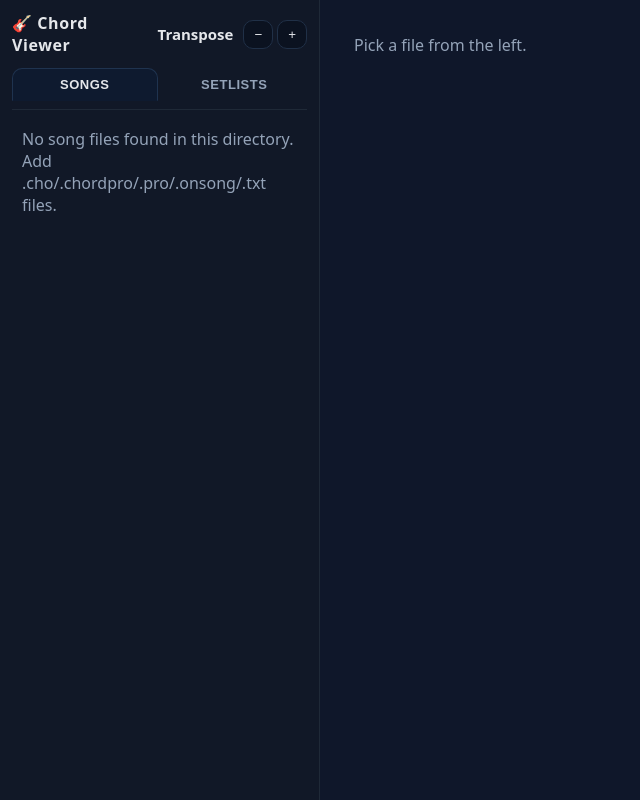
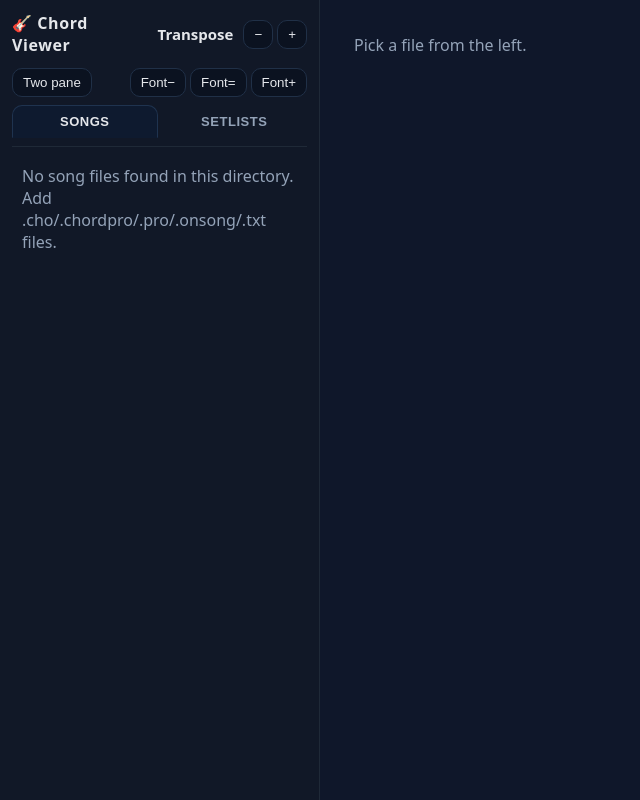
Before and after one commit to alexj136/offsong, a Flask app: page / in a window 1280 px wide. Shown: the whole page, without its empty margins (0-640 px from the left). Run offline with Flask 3, Linux system fonts and the light colour scheme; data that the repository does not hold is empty.

Commit message:
Chords always spaced apart, with hyphens in stretched mid-word gaps. Two pane mode that wraps only between sections. Font size controls.

```diff
--- a/app.py
+++ b/app.py
@@ -13,7 +13,7 @@ and automatically updates the rendering when the underlying file changes.
   - Inline [Chord] notation with clean, readable styling
   - Optional transposition via query string (?transpose=+2 or ?transpose=-3)
   - Live reload in the browser when the file changes (via Server‑Sent Events + watchdog)
-  - Client-side setlists (YAML in localStorage): name, date, note, and songs[{path, key, note}]; no server writes
+  - Client-side setlists (YAML in localStorage): name, date, note, and songs[{path, key, note, font_offset, two_pane}]; no server writes
 
 - Quick start
   1) Install deps:  pip install flask watchdog
--- a/static/css/app.css
+++ b/static/css/app.css
@@ -22,6 +22,11 @@ h1.title { margin: 0 0 6px 0; font-size: 28px; letter-spacing: .5px; }
 .song-body { white-space: pre-wrap; font-family: ui-monospace, SFMono-Regular, Menlo, Monaco, Consolas, "Liberation Mono", "Courier New", monospace; font-size: 18px; line-height: 1.9; }
 .line { position: relative; }
 .chord { position: relative; top: -1.15em; font-weight: 700; padding: 0 2px; }
+.chords, .chords_chorus, .chords_tab, .chords_chorus_tab { padding-right: 0.75em; }
+/* Mid-word chord: the hyphen filler has zero intrinsic width, so it never widens the
+   column itself; it only grows into (and shows a hyphen in) space the chord forced. */
+.syllable { display: flex; }
+.syllable .hyphen { flex: 1 0 0; width: 0; overflow: hidden; text-align: center; }
 .comment { color: var(--accent-2); margin: 6px 0; font-style: italic; }
 .section { border-left: 3px solid var(--accent); padding-left: 10px; margin: 10px 0; background: rgba(56, 189, 248, 0.06); border-radius: 6px; }
 .section.bridge { border-color: var(--accent-2); background: rgba(167, 139, 250, 0.06); }
@@ -37,6 +42,25 @@ h1.title { margin: 0 0 6px 0; font-size: 28px; letter-spacing: .5px; }
 .key-display { display: flex; flex-direction: column; font-size: 13px; color: var(--muted); }
 .key-main { font-size: 15px; color: var(--fg); font-weight: 600; }
 .transpose-buttons { display: flex; gap: 4px; }
+.view-controls { display: flex; align-items: center; gap: 8px; }
+.view-controls .transpose-buttons { margin-left: auto; }
+button[aria-pressed="true"] { background: #0e1a2f; border-color: var(--accent); color: var(--accent); }
+#song { font-size: calc(12pt + var(--font-offset, 0) * 1pt); }
+
+/* Two pane mode: song fills the remaining height and flows into a second column
+   instead of scrolling. Anything beyond two columns is clipped. */
+main.two-pane { overflow: hidden; }
+main.two-pane #song {
+  flex: 1 1 auto; min-height: 0; overflow: hidden;
+  column-count: 2; column-fill: auto; column-gap: 32px; column-rule: 1px solid #1f2937;
+}
+/* Only wrap between sections. If a section is taller than a column it still has to
+   split, but never through a chord line or straight after a heading. */
+main.two-pane #song .song-section, main.two-pane #song table,
+main.two-pane #song h1, main.two-pane #song h2 { break-inside: avoid; }
+main.two-pane #song h1, main.two-pane #song h2, main.two-pane #song h4 { break-after: avoid; }
+/* display: flow-root stops the first heading's top margin leaking out of its section. */
+main.two-pane #song .song-section { display: flow-root; }
 button { background: #0b1220; color: var(--fg); border: 1px solid #203047; border-radius: 10px; padding: 6px 10px; cursor: pointer; }
 button:hover { background: #0e1a2f; }
 button.danger { border-color: #7f1d1d; color: #fca5a5; }
--- a/static/js/app.js
+++ b/static/js/app.js
@@ -5,6 +5,8 @@
   };
   const NOTE_SHARP = ["C","C#","D","D#","E","F","F#","G","G#","A","A#","B"];
   const INDEX_KEY = "offsong:setlists:index";
+  const FONT_MIN = -8;  // points relative to the default song font size
+  const FONT_MAX = 24;
   const FILE_PREFIX = "offsong:setlist:file:";
 
   const urlParams = new URLSearchParams(window.location.search);
@@ -16,15 +18,19 @@
   let lastSetlistSongIndex = null; // remembered across Songs-tab browsing
   let songLoadId = 0; // ignores stale openSong/meta callbacks
   let renderId = 0; // ignores stale /render responses
+  let fontOffset = 0; // points above/below default; persisted per setlist song only
+  let twoPane = false; // two-column song view; persisted per setlist song only
 
   const btnDown = document.getElementById("down");
   const btnUp = document.getElementById("up");
   const songEl = document.getElementById("song");
+  const mainEl = songEl.closest("main");
+  const twoPaneBtn = document.getElementById("two-pane-toggle");
   const keyMain = document.getElementById("key-main");
   const fileLinks = document.querySelectorAll("#panel-songs .file");
   let es = null;
 
-  // ---- YAML codec for setlist files: name / date / note / songs[{path,key,note}] ----
+  // ---- YAML codec for setlist files: name / date / note / songs[{path,key,note,font_offset,two_pane}] ----
   function escapeYamlString(s) {
     if (s === "" || /[:#\n\r\t{}[\],&*!|>'"%@`_]/.test(s) || /^\s|\s$/.test(s)) {
       return JSON.stringify(s);
@@ -38,6 +44,12 @@
       try { return JSON.parse(s.replace(/^'/, '"').replace(/'$/, '"')); } catch (_) { return s.slice(1, -1); }
     }
     return s;
+  }
+
+  function parseFontOffset(v) {
+    const n = parseInt(v, 10);
+    if (!Number.isFinite(n)) return 0;
+    return Math.max(FONT_MIN, Math.min(FONT_MAX, n));
   }
 
   function todayISO() {
@@ -66,6 +78,8 @@
       out += `  - path: ${escapeYamlString(song.path || "")}\n`;
       out += `    key: ${escapeYamlString(song.key || "")}\n`;
       out += `    note: ${escapeYamlString(song.note || "")}\n`;
+      out += `    font_offset: ${parseFontOffset(song.font_offset)}\n`;
+      out += `    two_pane: ${song.two_pane ? "true" : "false"}\n`;
     }
     return out;
   }
@@ -85,13 +99,17 @@
         const item = line.match(/^\s*-\s+path\s*:\s*(.*)$/);
         if (item) {
           if (current) songs.push(current);
-          current = { path: parseYamlScalar(item[1]), key: "", note: "" };
+          current = { path: parseYamlScalar(item[1]), key: "", note: "", font_offset: 0, two_pane: false };
           continue;
         }
         const keyLine = line.match(/^\s+key\s*:\s*(.*)$/);
         if (keyLine && current) current.key = parseYamlScalar(keyLine[1]);
         const noteLine = line.match(/^\s+note\s*:\s*(.*)$/);
         if (noteLine && current) current.note = parseYamlScalar(noteLine[1]);
+        const fontLine = line.match(/^\s+font_offset\s*:\s*(.*)$/);
+        if (fontLine && current) current.font_offset = parseFontOffset(parseYamlScalar(fontLine[1]));
+        const twoPaneLine = line.match(/^\s+two_pane\s*:\s*(.*)$/);
+        if (twoPaneLine && current) current.two_pane = parseYamlScalar(twoPaneLine[1]) === "true";
       }
       if (current) songs.push(current);
       doc.songs = songs.filter(s => s.path);
@@ -130,7 +148,7 @@
       const item = line.match(/^\s*-\s+path\s*:\s*(.*)$/);
       if (item) {
         if (current) songs.push(current);
-        current = { path: parseYamlScalar(item[1]), key: "", note: "" };
+        current = { path: parseYamlScalar(item[1]), key: "", note: "", font_offset: 0, two_pane: false };
         continue;
       }
       const keyLine = line.match(/^\s+key\s*:\s*(.*)$/);
@@ -141,6 +159,16 @@
       const noteLine = line.match(/^\s+note\s*:\s*(.*)$/);
       if (noteLine && current) {
         current.note = parseYamlScalar(noteLine[1]);
+        continue;
+      }
+      const fontLine = line.match(/^\s+font_offset\s*:\s*(.*)$/);
+      if (fontLine && current) {
+        current.font_offset = parseFontOffset(parseYamlScalar(fontLine[1]));
+        continue;
+      }
+      const twoPaneLine = line.match(/^\s+two_pane\s*:\s*(.*)$/);
+      if (twoPaneLine && current) {
+        current.two_pane = parseYamlScalar(twoPaneLine[1]) === "true";
       }
     }
     if (current) songs.push(current);
@@ -187,7 +215,9 @@
       songs: Array.isArray(doc.songs) ? doc.songs.map(s => ({
         path: s.path || "",
         key: s.key || "",
-        note: s.note || ""
+        note: s.note || "",
+        font_offset: parseFontOffset(s.font_offset),
+        two_pane: !!s.two_pane
       })) : []
     };
     localStorage.setItem(setlistFileKey(id), setlistToYaml(normalized));
@@ -319,6 +349,17 @@
     sel = path;
     activeSetlistSongIndex = (setlistSongIndex == null) ? null : setlistSongIndex;
     if (setlistSongIndex != null) lastSetlistSongIndex = setlistSongIndex;
+    let font = 0;
+    let twoPane = false;
+    if (setlistSongIndex != null && activeSetlistId) {
+      const song = loadSetlist(activeSetlistId).songs[setlistSongIndex];
+      if (song && song.path === path) {
+        font = song.font_offset;
+        twoPane = song.two_pane;
+      }
+    }
+    setFontOffset(font);
+    setTwoPane(twoPane);
     setActiveSongLink(path);
     startSSE();
     syncNotesPane();
@@ -399,6 +440,38 @@
     updateKeyDisplay();
     render();
     persistActiveSetlistKeyFromTranspose();
+  }
+
+  function setFontOffset(n) {
+    fontOffset = parseFontOffset(n);
+    songEl.style.setProperty("--font-offset", String(fontOffset));
+  }
+
+  function setTwoPane(on) {
+    twoPane = !!on;
+    mainEl.classList.toggle("two-pane", twoPane);
+    twoPaneBtn.setAttribute("aria-pressed", twoPane ? "true" : "false");
+    if (twoPane) mainEl.scrollTop = 0;
+  }
+
+  // Only songs opened from a setlist remember view settings; Songs-tab changes are temporary.
+  function persistSetlistSongField(field, value) {
+    const idx = setlistSongIndexForPersist();
+    if (!activeSetlistId || idx == null || !sel) return;
+    const doc = loadSetlist(activeSetlistId);
+    if (!doc.songs[idx] || doc.songs[idx].path !== sel) return;
+    doc.songs[idx][field] = value;
+    saveSetlist(activeSetlistId, doc);
+  }
+
+  function bumpFont(delta) {
+    setFontOffset(fontOffset + delta);
+    persistSetlistSongField("font_offset", fontOffset);
+  }
+
+  function toggleTwoPane() {
+    setTwoPane(!twoPane);
+    persistSetlistSongField("two_pane", twoPane);
   }
 
   // ---- Tabs ----
@@ -810,13 +883,13 @@
     if (!path) return;
     fetchMeta(path).then(meta => {
       const doc = loadSetlist(activeSetlistId);
-      doc.songs.push({ path, key: meta.base_key || "C", note: "" });
+      doc.songs.push({ path, key: meta.base_key || "C", note: "", font_offset: 0, two_pane: false });
       saveSetlist(activeSetlistId, doc);
       select.value = "";
       renderSetlistDetail();
     }).catch(() => {
       const doc = loadSetlist(activeSetlistId);
-      doc.songs.push({ path, key: "C", note: "" });
+      doc.songs.push({ path, key: "C", note: "", font_offset: 0, two_pane: false });
       saveSetlist(activeSetlistId, doc);
       select.value = "";
       renderSetlistDetail();
@@ -893,6 +966,10 @@
   if (btnUp) {
     btnUp.addEventListener("click", () => bumpTranspose(1));
   }
+  twoPaneBtn.addEventListener("click", toggleTwoPane);
+  document.getElementById("font-down").addEventListener("click", () => bumpFont(-1));
+  document.getElementById("font-up").addEventListener("click", () => bumpFont(1));
+  document.getElementById("font-reset").addEventListener("click", () => bumpFont(-fontOffset));
 
   fileLinks.forEach(link => {
     link.addEventListener("click", (e) => {
--- a/templates/index.html
+++ b/templates/index.html
@@ -30,6 +30,14 @@
           <button id="down" title="Transpose down -1">&#8722;</button>
           <button id="up" title="Transpose up +1">+</button>
         </div>
+      </div>
+    </div>
+    <div class="view-controls">
+      <button type="button" id="two-pane-toggle" aria-pressed="false" title="Split the song into two columns">Two pane</button>
+      <div class="transpose-buttons">
+        <button id="font-down" title="Smaller text (-1pt)">Font&#8722;</button>
+        <button id="font-reset" title="Reset text to default size">Font=</button>
+        <button id="font-up" title="Larger text (+1pt)">Font+</button>
       </div>
     </div>
 
```
Also changed, not shown: webchord.py (+62 -9 lines).
